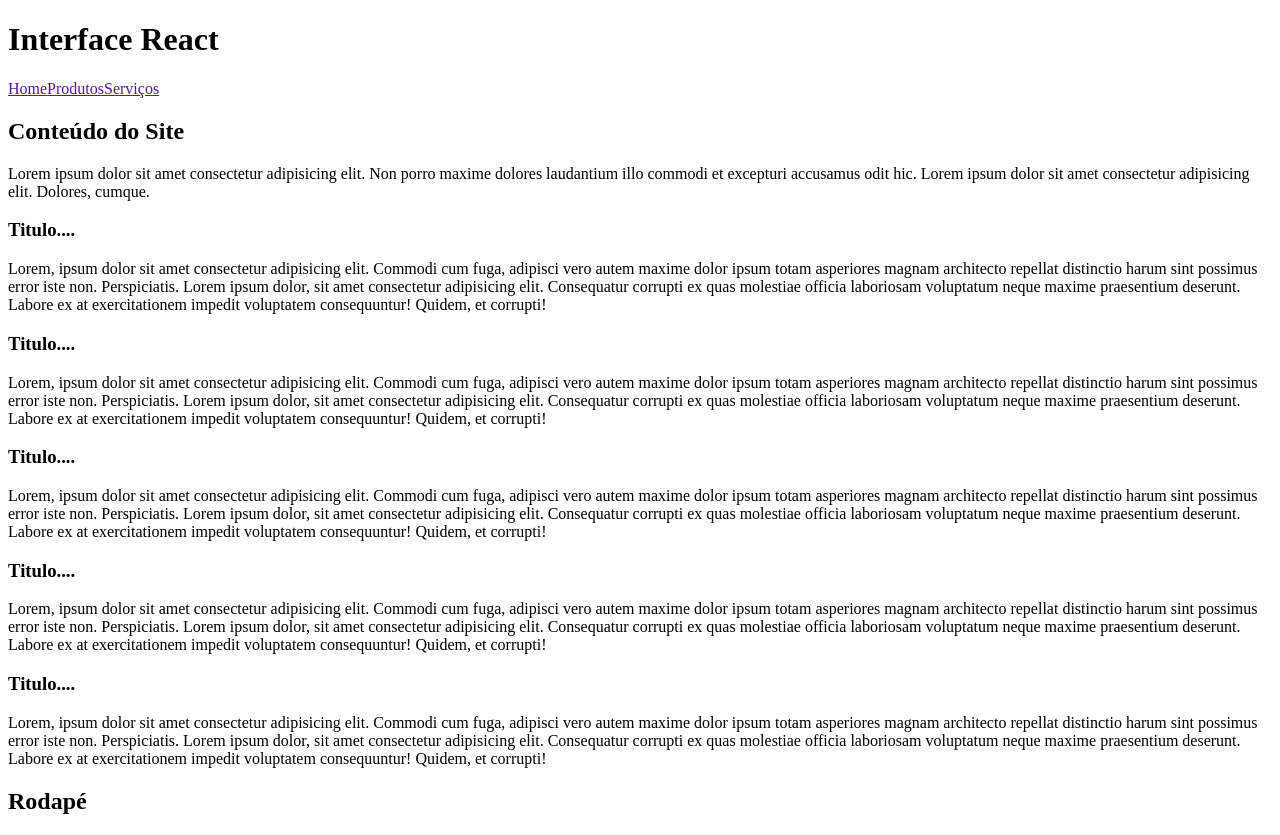
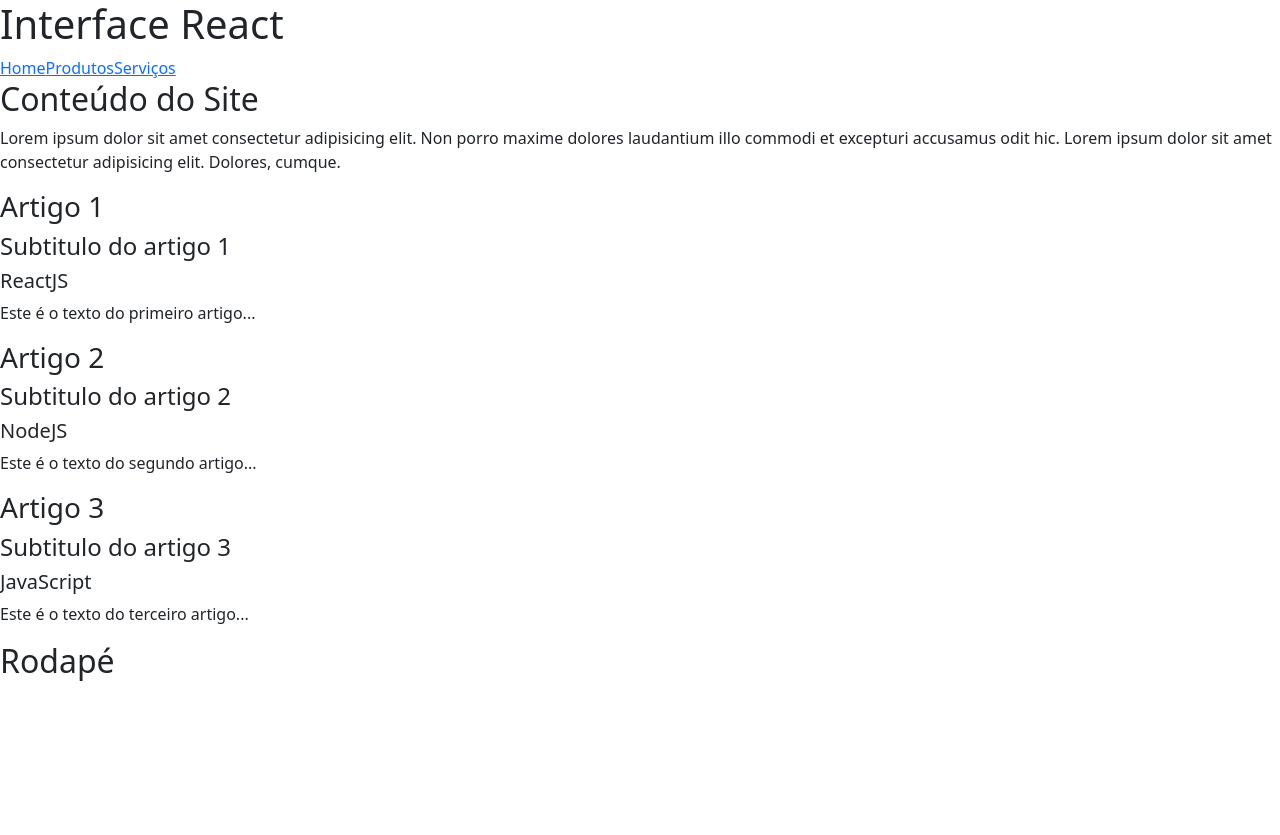
Before and after one commit to GabrielG9z/meu-app, a React (Create React App) app: page / in a window 1280 px wide. After the commit the page ends 800 px from the top, so only its background shows below. Built offline with nearby package versions, Linux system fonts and the light colour scheme.

Commit message:
Update
nessa branch foram feitas as chamadas props, onde podemos passar e acessar conteúdos que funcionam como um objeto

```diff
--- a/src/App.jsx
+++ b/src/App.jsx
@@ -2,6 +2,7 @@ import Cabecalho from "./components/layout/Cabecalho";
 import Conteudo from "./components/layout/Conteudo";
 import Footer from "./components/layout/Footer";
 import Artigo from "./components/Artigo";
+import "bootstrap/dist/css/bootstrap.min.css";
 
 const App = () => {
   return (
--- a/src/components/Artigo.jsx
+++ b/src/components/Artigo.jsx
@@ -1,16 +1,11 @@
-const Artigo = () => {
+const Artigo = (props) => {
   return (
     <article>
-      <h3>Titulo....</h3>
-      <p>
-        Lorem, ipsum dolor sit amet consectetur adipisicing elit. Commodi cum
-        fuga, adipisci vero autem maxime dolor ipsum totam asperiores magnam
-        architecto repellat distinctio harum sint possimus error iste non.
-        Perspiciatis. Lorem ipsum dolor, sit amet consectetur adipisicing elit.
-        Consequatur corrupti ex quas molestiae officia laboriosam voluptatum
-        neque maxime praesentium deserunt. Labore ex at exercitationem impedit
-        voluptatem consequuntur! Quidem, et corrupti!
-      </p>
+      <h3>{props.titulo}</h3>
+      <h4>{props.subtitulo}</h4>
+      <h5>{props.curso}</h5>
+      {/* Sempre que for o conteúdo entre as tags deve-se ser usado a tag (children). */}
+      <p>{props.children}</p>
     </article>
   );
 };
--- a/src/components/layout/Conteudo.jsx
+++ b/src/components/layout/Conteudo.jsx
@@ -1,6 +1,11 @@
 import Artigo from "../Artigo";
 
 const Conteudo = () => {
+  /*1) Crie um array com o nome de 3 cursos
+    2) Dentro das chamadas do artigos, passe como uma nova prop chamada curso o nome de cada curso.
+  */
+  const curso = ["ReactJS", "NodeJS", "JavaScript"];
+
   return (
     <>
       <main>
@@ -13,9 +18,31 @@ const Conteudo = () => {
             hic. Lorem ipsum dolor sit amet consectetur adipisicing elit.
             Dolores, cumque.
           </p>
-          <Artigo />
-          <Artigo />
-          <Artigo />
+          <Artigo
+            titulo="Artigo 1"
+            subtitulo="Subtitulo do artigo 1 "
+            /* Sempre que o react espera uma informação programada ele espera chaves para interpretar */
+            curso={curso[0]}
+          >
+            Este é o texto do primeiro artigo...
+          </Artigo>
+
+          <Artigo
+            titulo="Artigo 2"
+            subtitulo="Subtitulo do artigo 2"
+            /* Sempre que o react espera uma informação programada ele espera chaves para interpretar */
+            curso={curso[1]}
+          >
+            Este é o texto do segundo artigo...
+          </Artigo>
+          <Artigo
+            titulo="Artigo 3"
+            subtitulo="Subtitulo do artigo 3"
+            /* Sempre que o react espera uma informação programada ele espera chaves para interpretar */
+            curso={curso[2]}
+          >
+            Este é o texto do terceiro artigo...
+          </Artigo>
         </section>
       </main>
     </>
```
Also changed, not shown: 1 other file (tests, documents, lock files or other folders).
